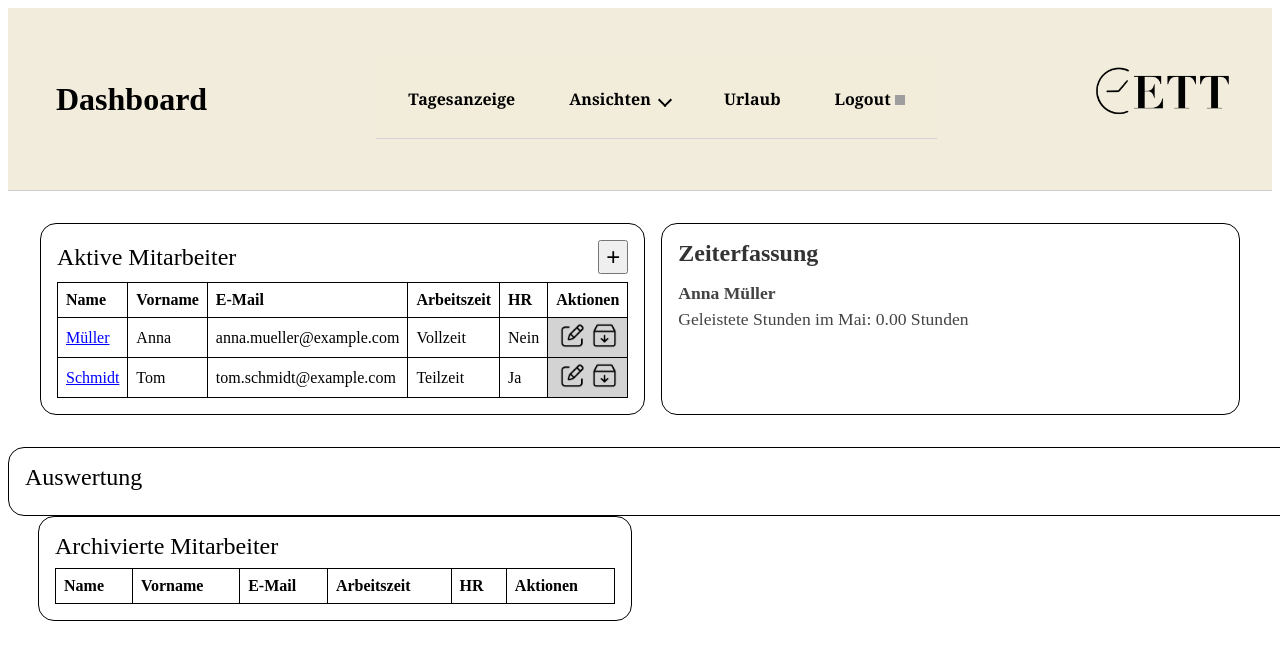
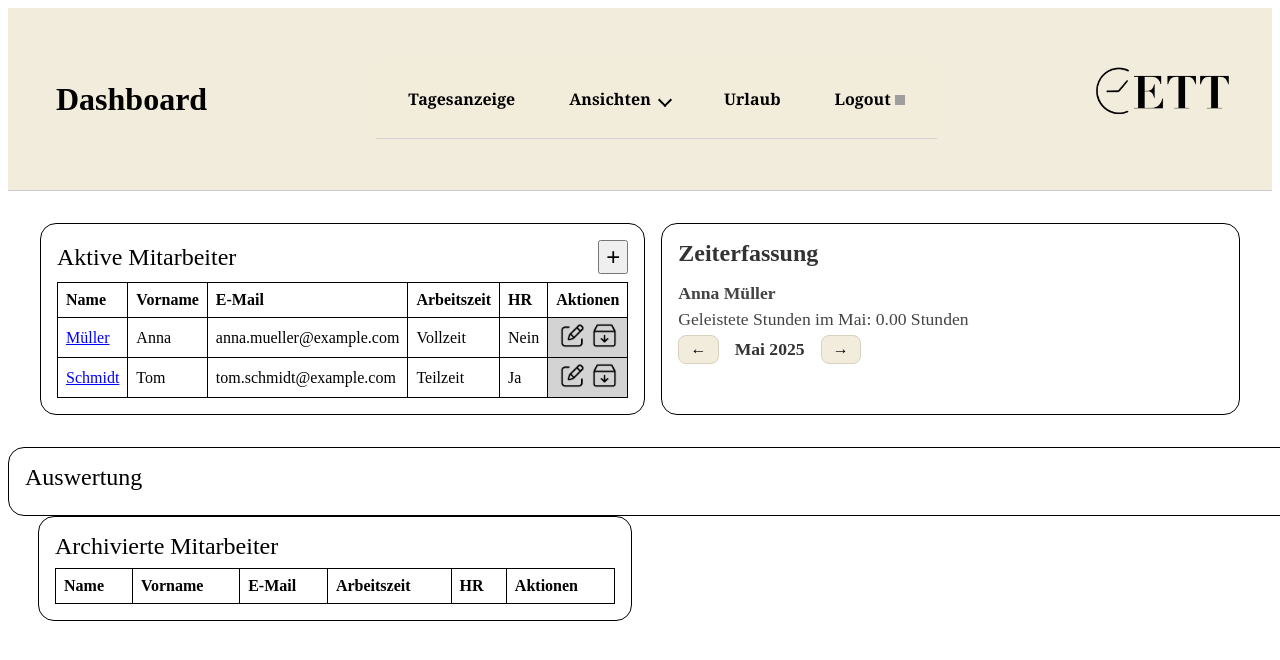
Before and after one commit to on24FeLi/ETT2.0, a Vue app: page /dashboard in a window 1280 px wide. Both pictures are taken after a click on the element "Müller". Shown: the top 660 px of the page. Built offline with nearby package versions, Linux system fonts and the light colour scheme; grey boxes are pictures that could not be loaded.

Commit message:
Edited Employee Overview

```diff
--- a/src/views/Dashboard.vue
+++ b/src/views/Dashboard.vue
@@ -9,7 +9,9 @@ const editingUser = ref(null);
 const showForm = ref(false);
 const selectedUserForWorkTimes = ref(null);
 const workTimesThisMonth = ref([]);
-const totalWorkedHours = ref(null);
+const selectedMonth = ref(new Date().getMonth());
+const selectedYear = ref(new Date().getFullYear());
+
 
 const form = ref({
   nachname: "",
@@ -124,21 +126,9 @@ function deleteUserCompletely(user) {
 
 function selectUser(user) {
   selectedUserForWorkTimes.value = user;
+  updateWorkTimes(); // statt direkter Filterung
+}
 
-  const allTimes = getWorkTimesByUser(user.id);
-
-  const now = new Date();
-  const currentMonth = now.getMonth(); // 0-basiert
-  const currentYear = now.getFullYear();
-
-  // Filtere alle Einträge des aktuellen Monats
-  workTimesThisMonth.value = allTimes
-    .filter(entry => {
-      const d = new Date(entry.date);
-      return d.getMonth() === currentMonth && d.getFullYear() === currentYear;
-    })
-    .sort((a, b) => new Date(a.date) - new Date(b.date)); // optional: sortieren
-}
 
 // Hilfsfunktion für Wochentag
 function getWeekday(dateString) {
@@ -154,6 +144,38 @@ const totalHours = computed(() => {
     return sum + (isNaN(hours) ? 0 : hours);
   }, 0).toFixed(2);
 });
+function updateWorkTimes() {
+  if (!selectedUserForWorkTimes.value) return;
+
+  const allTimes = getWorkTimesByUser(selectedUserForWorkTimes.value.id);
+
+  workTimesThisMonth.value = allTimes
+    .filter(entry => {
+      const d = new Date(entry.date);
+      return d.getMonth() === selectedMonth.value && d.getFullYear() === selectedYear.value;
+    })
+    .sort((a, b) => new Date(a.date) - new Date(b.date));
+}
+function goToPreviousMonth() {
+  if (selectedMonth.value === 0) {
+    selectedMonth.value = 11;
+    selectedYear.value--;
+  } else {
+    selectedMonth.value--;
+  }
+  updateWorkTimes();
+}
+
+function goToNextMonth() {
+  if (selectedMonth.value === 11) {
+    selectedMonth.value = 0;
+    selectedYear.value++;
+  } else {
+    selectedMonth.value++;
+  }
+  updateWorkTimes();
+}
+
 </script>
 
 
@@ -212,6 +234,15 @@ const totalHours = computed(() => {
   <div v-if="selectedUserForWorkTimes">
     <p><strong>{{ selectedUserForWorkTimes.vorname }} {{ selectedUserForWorkTimes.nachname }}</strong></p>
     <p>Geleistete Stunden im {{ new Date().toLocaleString('de-DE', { month: 'long' }) }}: {{ totalHours }} Stunden</p>
+    <div class="zeiterfassung-month-controls">
+  <button @click="goToPreviousMonth" class="zeiterfassung-month-button">←</button>
+  <span class="zeiterfassung-month">
+    {{ new Date(selectedYear, selectedMonth).toLocaleString('de-DE', { month: 'long', year: 'numeric' }) }}
+  </span>
+  <button @click="goToNextMonth" class="zeiterfassung-month-button">→</button>
+</div>
+
+
 
     <table v-if="workTimesThisMonth.length">
       <thead>
@@ -527,4 +558,32 @@ td {
   background-color: #f5f0e4;
   transition: background-color 0.2s ease;
 }
+/* Monatsschaltung & Anzeige */
+.zeiterfassung-month-controls {
+  display: flex;
+  align-items: center;
+  gap: 1rem;
+  margin-bottom: 1rem;
+}
+
+.zeiterfassung-month {
+  font-weight: bold;
+  font-size: 1.1rem;
+  color: #333;
+}
+
+.zeiterfassung-month-button {
+  background-color: #f1ecdb;
+  border: 1px solid #d8d2be;
+  padding: 0.3rem 0.7rem;
+  font-size: 1rem;
+  border-radius: 0.5rem;
+  cursor: pointer;
+  transition: all 0.2s ease;
+}
+
+.zeiterfassung-month-button:hover {
+  background-color: #e9e2cf;
+  transform: scale(1.05);
+}
 </style>
```
